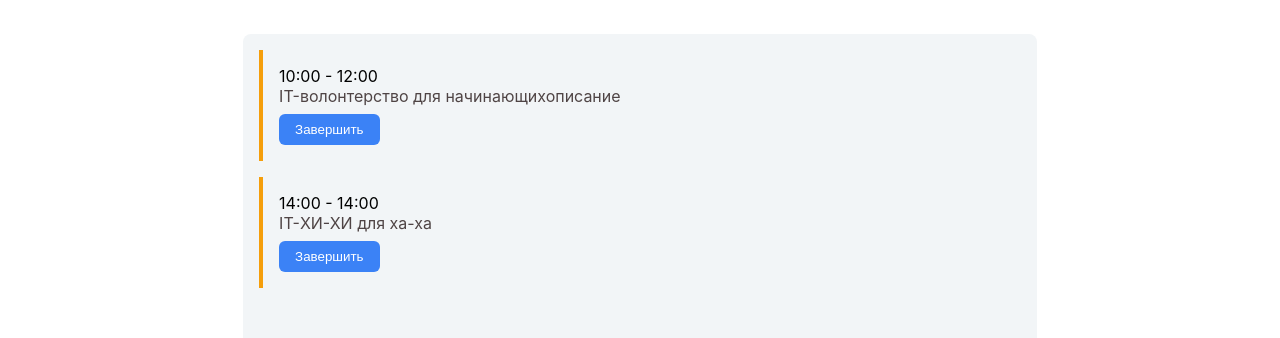
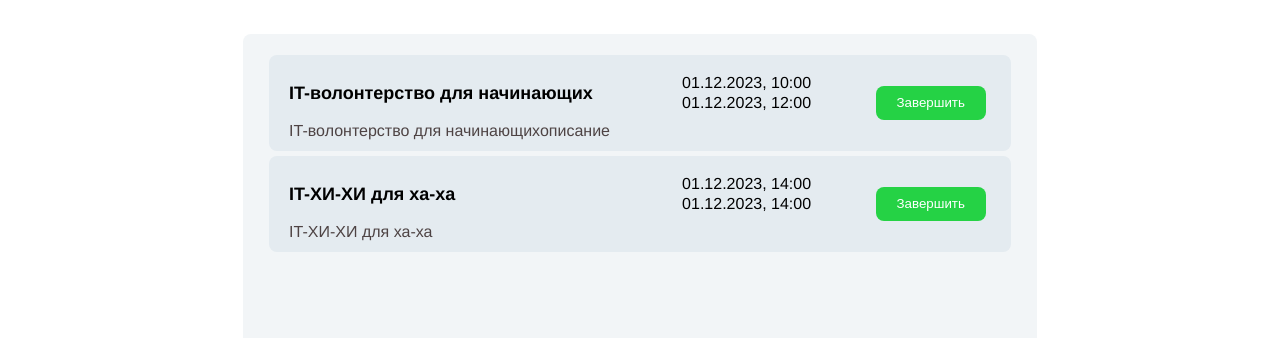
Before and after one commit to dwarowski/venaja-hackaton-2025, a React (Create React App) app: page / in a window 1280 px wide. Both pictures are taken after a click on the button "Требующие завершения". Shown: the part 245-583 px from the top of the page. Built offline with nearby package versions, Linux system fonts and the light colour scheme.

Commit message:
deleted format for timerange. Need to fix left-position of datetimes

```diff
--- a/src/App.css
+++ b/src/App.css
@@ -161,11 +161,12 @@ background-color: rgb(180, 183, 185);
 
 .events_el_title-box {
   width: 100%;
-  display: grid;
-  grid-template-columns: 60% 1fr;
+  display: flex;
+  flex-direction: row;
 }
 
 .events_el_title-box_name {
+  width: 70%;
   text-wrap: nowrap;
   font-weight: bold;
   font-size: large;
@@ -173,8 +174,24 @@ background-color: rgb(180, 183, 185);
 }
 
 .events_el_title-box_time {
+  display: block;
+  flex-grow: 1;
   text-align: end;
   cursor: default;
+  position: relative;
+}
+
+.events_el_title-box_time-block p {
+  margin-top: 0;
+  margin-bottom: 0;
+}
+
+.events_el_title-box_time-block {
+  position: absolute;
+  display: flex;
+  flex-direction: column;
+  top: 50%;
+  transform: translate(0, -50%);
 }
 
 .events_button-container {
--- a/src/OrganiserPage/Organiser.css
+++ b/src/OrganiserPage/Organiser.css
@@ -226,28 +226,6 @@
   border-left: 4px solid #f59e0b;
   padding: 1rem;
   margin-bottom: 1rem;
-}
-
-.complete-button {
-  background-color: #3b82f6;
-  color: white;
-  padding: 0.5rem 1rem;
-  border: none;
-  border-radius: 0.375rem;
-  cursor: pointer;
-  margin-top: 0.5rem;
-}
-
-.complete-button:hover {
-  background-color: #2563eb;
-}
-
-.completion-modal {
-background: white;
-padding: 2rem;
-border-radius: 8px;
-width: 600px;
-max-width: 90%;
 }
 
 .table-header {
@@ -587,11 +565,15 @@ margin: 20px 0;
 }
 
 .modal-content.futureevent-modal {
-  max-width: 60%;
+  width: 60%;
 }
 
 .modal-content.newevent-modal {
   width: 50%;
+}
+
+.modal-content.complitionevent-modal {
+  width: 40%;
 }
 
 h3 {
--- a/src/OrganiserPage/Organiser.tsx
+++ b/src/OrganiserPage/Organiser.tsx
@@ -9,10 +9,7 @@ import {
   CompletionEvent,
   EventRequest
 } from './components/shared/interfaces';
-import { TimeRange, formatDate, formatTimeRange } from '../global_functions/Datetime_redact';
-import { useModal } from '../global_functions/Modal_window';
-
-
+import { TimeRange} from '../global_functions/Datetime_redact';
 
 const OrganiserPage: React.FC = () => {
   const tabsRef = useRef<HTMLDivElement>(null);
--- a/src/OrganiserPage/components/modals/EventDetailsModal.tsx
+++ b/src/OrganiserPage/components/modals/EventDetailsModal.tsx
@@ -1,7 +1,7 @@
 import React, { useState } from 'react';
 import { Application, Participant, EventForOrganiser } from '../shared/interfaces';
 import '../../Organiser.css';
-import { formatDate } from '../../../global_functions/Datetime_redact';
+import { formatDate, formatDateTime } from '../../../global_functions/Datetime_redact';
 
 const EventDetailsModal: React.FC<{
   event: EventForOrganiser;
@@ -37,7 +37,7 @@ const EventDetailsModal: React.FC<{
   return (
     <div
       className="modal-content futureevent-modal"
-      onClick={(e) => e.stopPropagation()}  // <-- добавил сюда
+      onClick={(e) => e.stopPropagation()}
     >
       <div className="modal-header">
         <h2>{event.title}</h2>
@@ -49,8 +49,8 @@ const EventDetailsModal: React.FC<{
       </div>
       <h3>Дата и время события</h3>
       <div className='container event-date'>
-        {formatDate(event.eventDate[0])} - {formatDate(event.eventDate[1])}
-        </div>
+        {formatDateTime(event.eventDate[0])} - {formatDateTime(event.eventDate[1])}
+      </div>
 
       {/* Таблица участников */}
       <div className="section">
--- a/src/OrganiserPage/components/sections/CompletionEvents.tsx
+++ b/src/OrganiserPage/components/sections/CompletionEvents.tsx
@@ -4,39 +4,62 @@
 // CompletionEvents.tsx
 import React, { useState } from 'react';
 import CompletionModal from '../modals/CompletionModal';
-import { formatDate, formatTimeRange, TimeRange } from '../../../global_functions/Datetime_redact';
+import { formatDate, formatDateTime, TimeRange } from '../../../global_functions/Datetime_redact';
 import { CompletionEvent, Participant, Attendance } from '../shared/interfaces'; // Импорт интерфейсо
+import { useModal } from '../../../global_functions/Modal_window';
 const CompletionEvents: React.FC<{
   events: CompletionEvent[];
   onComplete: (id: number) => void;
 }> = ({ events, onComplete }) => {
-  const [selectedEvent, setSelectedEvent] = useState<CompletionEvent | null>(null);
+  const { isModalOpen, isClosing, selectedEvent, openModal, closeModal } = useModal();
+  const EventComplition = selectedEvent?.event as CompletionEvent | null;
 
   return (
-    <div className="events-container">
-      {events.map((event) => (
-        <div key={event.id} className="event-card completion-card">
-          <div className="event-time">{formatTimeRange(event.eventDate)}</div>
-          <div className="event-description">{event.description}</div>
+    <div>
+      <ul className="events-list">
+        {events.map((event) => {
+            return (
+                <li key={event.id} onClick={() => openModal(event, event.id)}>
+                    <div className="event-item">
+                        <div className="event-content">
+                            <div className="event-box">
+                              <div className='events_el_title-box'>
+                                  <p className='events_el_title-box_name'>{event.title}</p>
+                                  <div className='events_el_title-box_time'>
+                                      <div className='events_el_title-box_time-block'>
+                                          <p className=''>{formatDateTime(event.eventDate[0])}</p>
+                                          <p className=''>{formatDateTime(event.eventDate[1])}</p>
+                                      </div>
+                                  </div>
+                              </div>
+                                <p className='event-description'>{event.description}</p>
+                            </div>
+                            <div className="button-container">
                                 <button
-            className="complete-button"
-            onClick={() => setSelectedEvent(event)}
+                                    className="request-paticipance volunteer__future-events_button"
+                                    onClick={(e) => {
+                                        e.stopPropagation();
+                                    }}
                                 >
                                   Завершить
                                 </button>
                             </div>
-      ))}
+                        </div>
+                    </div>
 
-      {selectedEvent && (
+                </li>
+            );
+        })}
+      </ul>
+      {isModalOpen && EventComplition !== null && (
+        <div className={`modal-overlay ${isModalOpen ? 'open' : ''} ${isClosing ? 'closing' : ''}`} onClick={closeModal}>
           <CompletionModal
-          event={selectedEvent}
-          onClose={() => setSelectedEvent(null)}
+            event={EventComplition}
+            onClose={closeModal}
             onConfirm={(attendances) => {
-            console.log('Attendance data:', attendances);
-            onComplete(selectedEvent.id);
-            setSelectedEvent(null);
-          }}
-        />
+              onComplete(EventComplition.id);
+            }}/>
+        </div>
       )}
     </div>
   );
--- a/src/OrganiserPage/components/sections/PendingApplications.tsx
+++ b/src/OrganiserPage/components/sections/PendingApplications.tsx
@@ -2,7 +2,7 @@
   // PendingApplications.tsx
 import React from 'react';
 import { EventRequest } from '../shared/interfaces'; // Правильный путь к интерфейсам
-import { TimeRange, formatTimeRange, formatDate } from '../../../global_functions/Datetime_redact';
+import { TimeRange, formatDateTime, formatDate } from '../../../global_functions/Datetime_redact';
 
   const PendingApplications: React.FC<{
   requests: EventRequest[];
@@ -19,7 +19,12 @@ import { TimeRange, formatTimeRange, formatDate } from '../../../global_function
                   <div className='event-box'>
                     <div className='events_el_title-box'>
                         <p className='events_el_title-box_name'>{request.title}</p>
-                        <p className='events_el_title-box_time'>{formatDate(request.eventDate[0])}, {formatTimeRange(request.eventDate)}</p>
+                        <div className='events_el_title-box_time'>
+                            <div className='events_el_title-box_time-block'>
+                                <p className=''>{formatDateTime(request.eventDate[0])}</p>
+                                <p className=''>{formatDateTime(request.eventDate[1])}</p>
+                            </div>
+                        </div>
                     </div>
                     <p className='event-description'>{request.description}</p>
                     <p className='request-data'>
--- a/src/OrganiserPage/components/sections/UpcomingEvents.tsx
+++ b/src/OrganiserPage/components/sections/UpcomingEvents.tsx
@@ -1,7 +1,7 @@
 import React, { useState } from 'react';
 import EventDetailsModal from '../modals/EventDetailsModal';
 import { EventForOrganiser } from '../shared/interfaces';
-import { formatDate, formatTimeRange, TimeRange } from '../../../global_functions/Datetime_redact';
+import { formatDate, formatDateTime, TimeRange } from '../../../global_functions/Datetime_redact';
 import { useModal } from '../../../global_functions/Modal_window'; // Импортируем useModal
 
 const UpcomingEvents: React.FC<{
@@ -19,9 +19,14 @@ const UpcomingEvents: React.FC<{
         {events.map((event, index) => (
           <li key={index} onClick={() => openModal(event, index)}>
             <div key={event.id} className="event-item">
-              <div className="events_el_title-box">
-                <p className="events_el_title-box_name">{event.title}</p>
-                <p className="events_el_title-box_time"> {formatDate(event.eventDate[0])}, {formatTimeRange(event.eventDate)}</p>
+              <div className='events_el_title-box'>
+                  <p className='events_el_title-box_name'>{event.title}</p>
+                  <div className='events_el_title-box_time'>
+                      <div className='events_el_title-box_time-block'>
+                          <p className=''>{formatDateTime(event.eventDate[0])}</p>
+                          <p className=''>{formatDateTime(event.eventDate[1])}</p>
+                      </div>
+                  </div>
               </div>
               <p className='event-description'>{event.description}</p>
             </div>
--- a/src/global_functions/Datetime_redact.ts
+++ b/src/global_functions/Datetime_redact.ts
@@ -5,14 +5,14 @@ export function formatDate(date: Date): string {
   return `${day}.${month}.${year}`;
 };
 
-export function formatTimeRange([start, end]: TimeRange): string {
+export function formatDateTime(date: Date): string {
   const formatTime = (date: Date): string => {
     const hours = date.getHours().toString().padStart(2, '0');
     const minutes = date.getMinutes().toString().padStart(2, '0');
     return `${hours}:${minutes}`;
   };
 
-  return `${formatTime(start)} - ${formatTime(end)}`;
-};
+  return `${formatDate(date)}, ${formatTime(date)}`;
+}
 
 export type TimeRange = [start: Date, end: Date];
```
Also changed, not shown: src/OrganiserPage/components/modals/CompletionModal.tsx (+23 -17 lines), src/VolunteerPage/ClosedEvents.tsx (+9 -5 lines), src/VolunteerPage/FutureEvents.tsx (+8 -4 lines), src/VolunteerPage/MyEvents.tsx (+9 -5 lines). Lines whose indentation alone changed are shown as unchanged.
